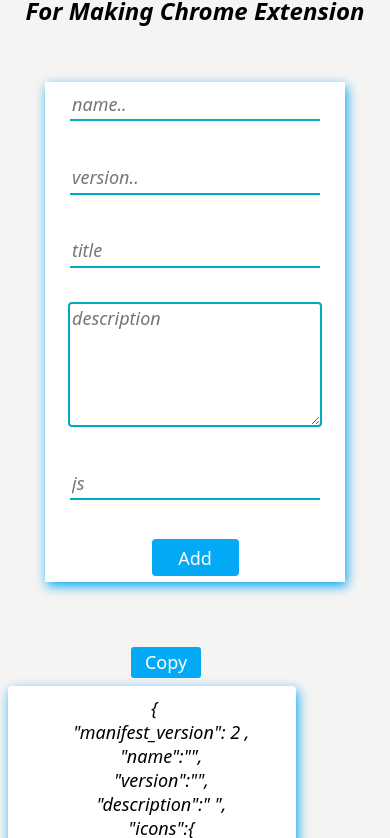
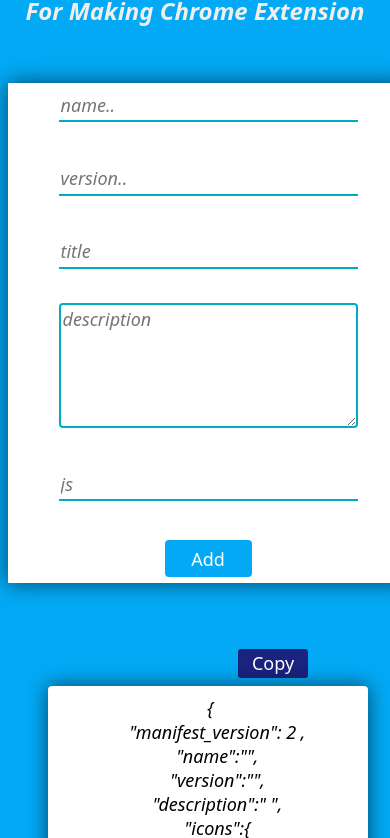
Before and after one commit to B-chandru/mj_maker, a plain HTML site: page index.html in a window 390 px wide. Shown: the part 76-914 px from the top of the page. Drawn offline with Linux system fonts and the light colour scheme.

Commit message:
Update style.css

```diff
--- a/style.css
+++ b/style.css
@@ -1,16 +1,16 @@
 body{
-    background-color: rgb(245, 244, 243);
+    background-color: #03a9f4;
 }
 .container{
     display: grid;
-    grid-template-columns: 2fr 2fr;
+    grid-template-columns: repeat(2,1fr);
     grid-gap: 100px;
 }
 #left{
     background-color:white;
-    filter: drop-shadow(2px 4px 6px #03a9f4);
     margin-top:3px;
     width:300px;
+    box-shadow: 0px 0px 20px 0px rgba(0,0,0,0.6);
     text-align: center;
     font-family: system-ui;
     font-style: oblique;
@@ -23,8 +23,8 @@ body{
 #right{
     display: grid;
    place-items: center;
-    margin:35px auto;
-    filter: drop-shadow(2px 4px 6px #03a9f4);
+   margin: 36px auto;
+   box-shadow: 0px 0px 20px 0px rgba(0,0,0,0.6);
     background-color: white;
     width: 400px;
     height:500px;
@@ -33,7 +33,7 @@ h1{
     text-align: center;
     font-family: system-ui;
     font-style: oblique;
-    color:black;
+    color:white;
   text-transform: capitalize;
 
 }
@@ -41,7 +41,7 @@ h2{
     text-align: center;
     font-family: system-ui;
     font-style: oblique;
-    color:black;
+    color:rgb(241, 238, 238);
     margin-top: -16px;
   text-transform: capitalize;
 }
@@ -65,7 +65,6 @@ border-bottom: 2px solid  #00acc1;
     font-size: large;
 
 }
-
 #btn{
 display: block;
 margin-left: 130px;
@@ -78,7 +77,7 @@ text-transform: capitalize;
 font-size: large;
 border-radius: 3px;
 border: none;
-background-color :#03A9F4;
+background-color:#1a237e;
 color: white;
 cursor:pointer;
 }
@@ -109,65 +108,21 @@ cursor:pointer;
     text-transform: capitalize;
     cursor: pointer;
 }
-@media screen and (max-width:837px){
+@media screen and (max-width:850px){
     .container{
         display: grid;
-        grid-template-columns: 2fr 2fr;
-        grid-gap: 40px;
+        grid-template-columns: repeat(2,1fr);
+        grid-gap:19px;
     }
-    #right{
-        display: grid;
-       place-items: center;
-        margin:35px auto;
-        filter: drop-shadow(2px 4px 6px #03a9f4);
-        background-color: white;
-        width: 350px;
-        height:500px;
-    }
-
 }
-@media screen and (max-width:737px){
-    .container{
-        display: grid;
-        grid-template-columns: 2fr 2fr;
-        grid-gap: 10px;
-    }
-    #right{
-        display: grid;
-       place-items: center;
-        margin:35px auto;
-        filter: drop-shadow(2px 4px 6px #03a9f4);
-        background-color: white;
-        width: 300px;
-        height:500px;
-    }
-    #left{
-        width:268px;
-    }
- input{
-    width: 246px;
- }
- #description{
-    width: 246px;
- }
-
-}
-@media screen and (max-width:634px){
+@media screen and (max-width:648px){
     .container{
         display: grid;
         grid-template-columns:1fr;
         grid-gap: 30px;
     }
-
-    #left{
-        grid-row-gap:30px;
-
+    #tr{
+        display: grid;
+        place-items: center;
     }
-
-#btn {
-
-    margin-left: 123px;
-    height: 31px;
-    }
-
 }
```
